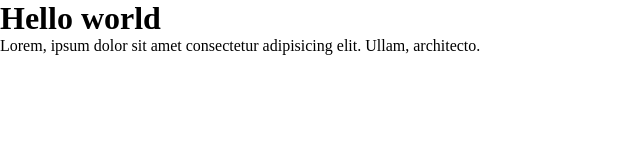
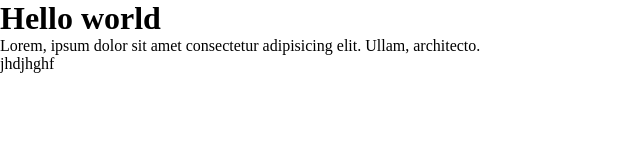
Before and after one commit to ahmad8798/fsd40git, a plain HTML site: page index.html in a window 1280 px wide. Shown: the full height of the page, 0-640 px from the left. Drawn offline with Linux system fonts and the light colour scheme.

Commit message:
some change is done

```diff
--- a/index.html
+++ b/index.html
@@ -9,5 +9,6 @@
 <body>
     <h1>Hello world</h1>
     <p>Lorem, ipsum dolor sit amet consectetur adipisicing elit. Ullam, architecto.</p>
+    jhdjhghf
 </body>
 </html>
```
